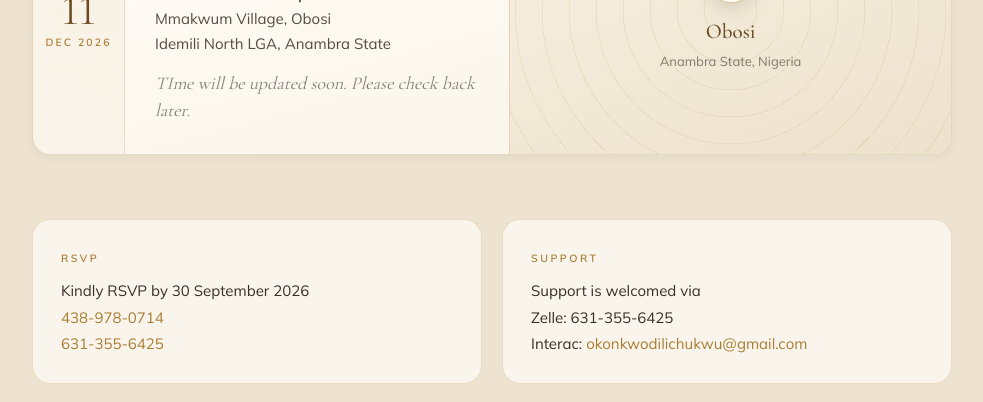
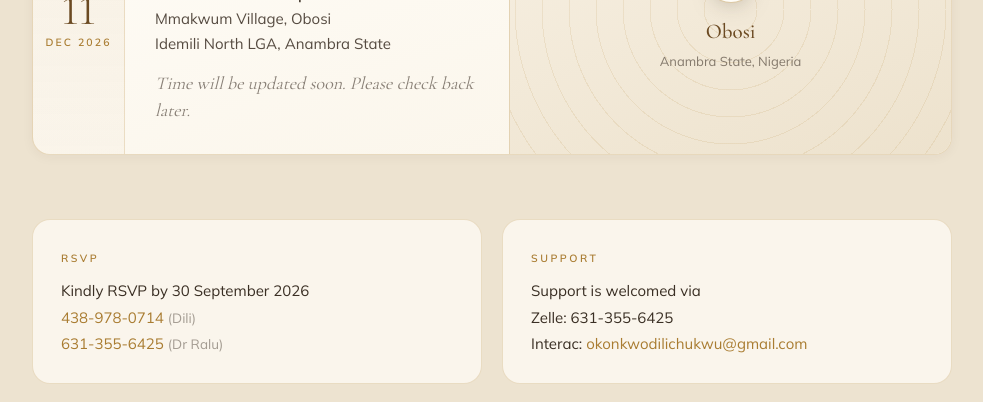
Before and after one commit to B-uchi/kenokonkwo, a Next.js app: page /venues in a window 1280 px wide. Shown: the part 1595-1997 px from the top of the page, without its empty margins (148-1131 px from the left). Built offline with nearby package versions, Linux system fonts and the light colour scheme; no server answers.

Commit message:
fix: correct note text for Burial event and add RSVP name styles

```diff
--- a/app/(memorial)/venues/page.tsx
+++ b/app/(memorial)/venues/page.tsx
@@ -55,7 +55,7 @@ const ngEvents: Event[] = [
   {
     name: "Burial",
     times: [],
-    note: "TIme will be updated soon. Please check back later.",
+    note: "Time will be updated soon. Please check back later.",
     venue: {
       name: "Ken Okonkwo’s Compound",
       lines: ["Mmakwum Village, Obosi", "Idemili North LGA, Anambra State"],
@@ -103,9 +103,11 @@ export default function VenuesPage() {
           <p>
             Kindly RSVP by 30 September 2026
             <br />
-            <a href="tel:+14389780714">438-978-0714</a>
+            <a href="tel:+14389780714">438-978-0714</a>{" "}
+            <span className="rsvp-name">(Dili)</span>
             <br />
-            <a href="tel:+16313556425">631-355-6425</a>
+            <a href="tel:+16313556425">631-355-6425</a>{" "}
+            <span className="rsvp-name">(Dr Ralu)</span>
           </p>
         </section>
         <section className="info">
--- a/app/globals.css
+++ b/app/globals.css
@@ -1817,6 +1817,11 @@ html:has(.player) {
   color: var(--ink-60);
 }
 
+.rsvp-name {
+  color: var(--ink-45);
+  font-size: 13.5px;
+}
+
 @media (max-width: 860px) {
   .event {
     grid-template-columns: 84px minmax(0, 1fr);
```
Also changed, not shown: 1 other file (tests, documents, lock files or other folders).
